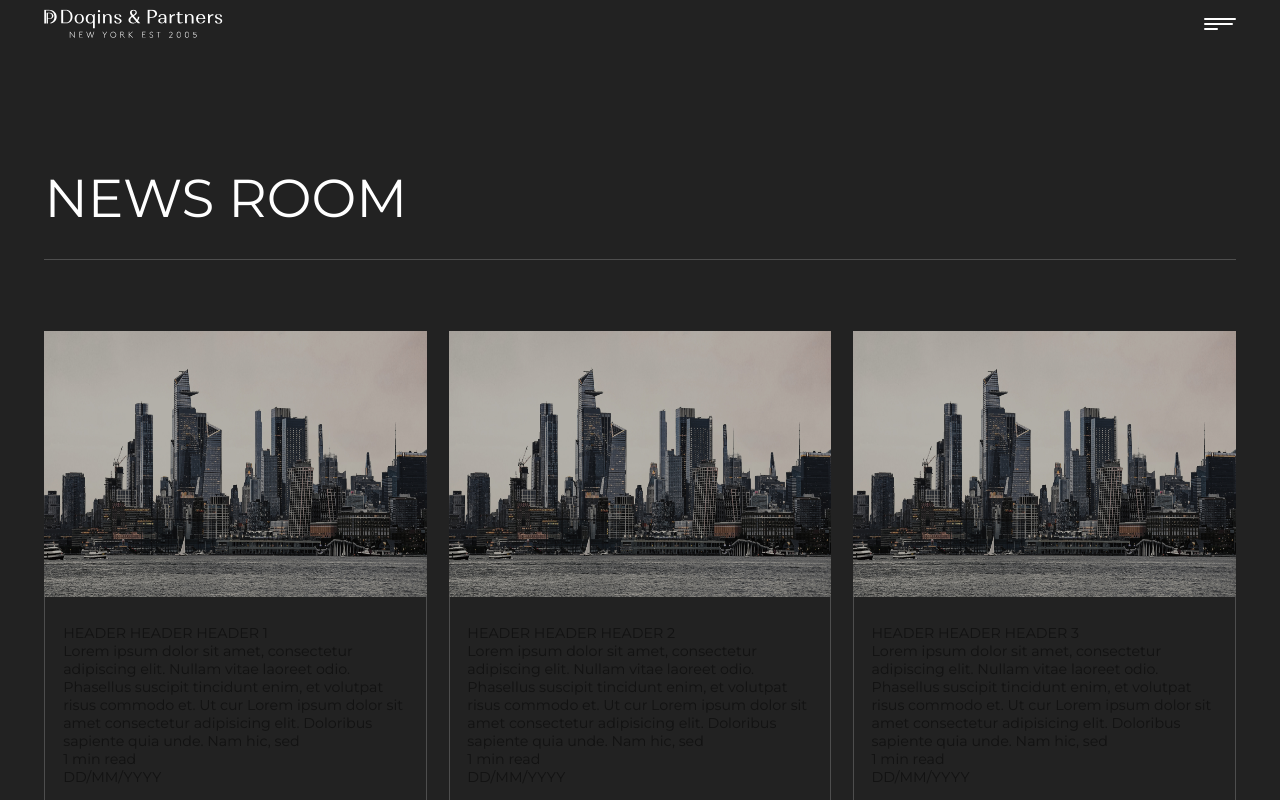
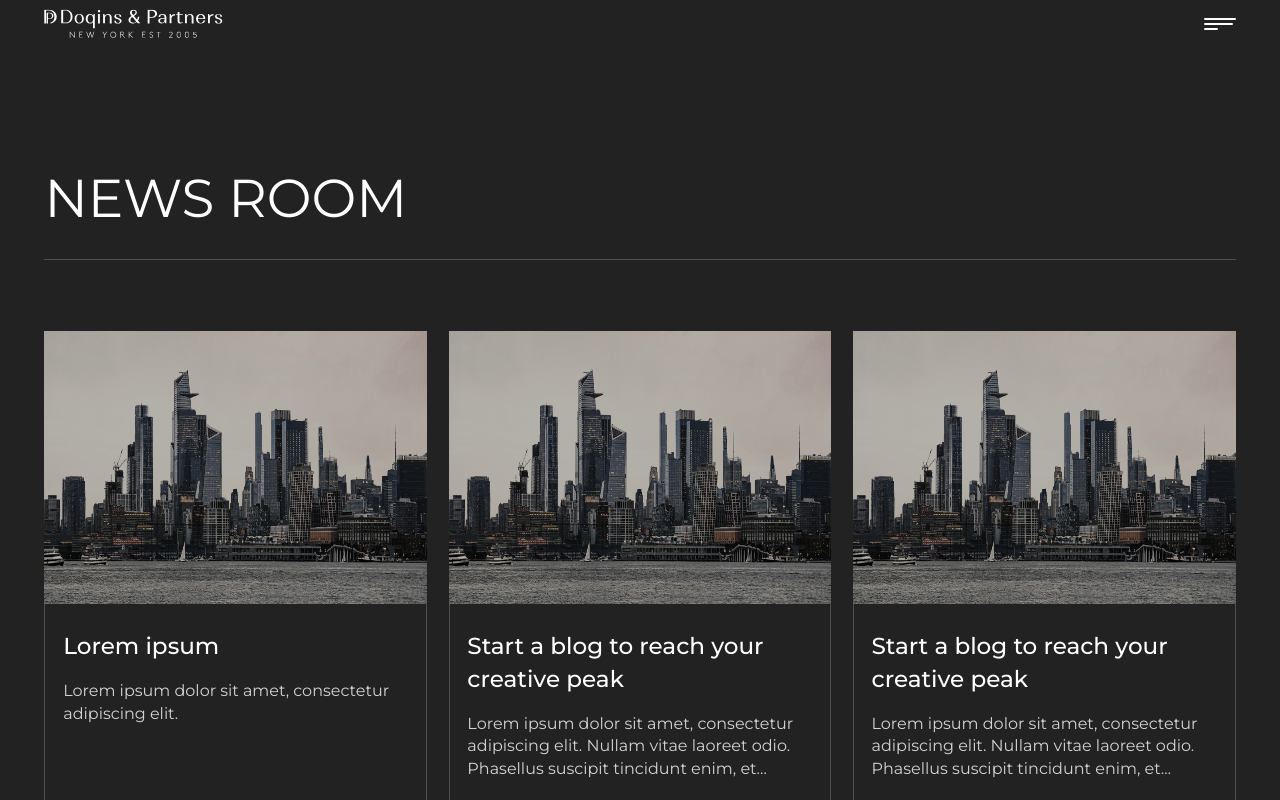
Before and after one commit to deniskeller/dogins, a Next.js app: page /news-and-insights in a window 1280 px wide. Shown: the top 800 px of the page. Built offline with nearby package versions, Linux system fonts and the light colour scheme.

Commit message:
news page

```diff
--- a/src/services/index.tsx
+++ b/src/services/index.tsx
@@ -2,56 +2,56 @@ export const mock_news = [
 	{
 		id: 1,
 		image: '/images/image/main-header-bg.jpeg',
-		title: 'HEADER HEADER HEADER 1',
-		description:
-			'Lorem ipsum dolor sit amet, consectetur adipiscing elit. Nullam	vitae laoreet odio. Phasellus suscipit tincidunt enim, et volutpat	risus commodo et. Ut cur Lorem ipsum dolor sit amet consectetur	adipisicing elit. Doloribus sapiente quia unde. Nam hic, sed',
-		read: '1',
-		date: 'DD/MM/YYYY',
+		title: 'Lorem ipsum',
+		description: 'Lorem ipsum dolor sit amet, consectetur adipiscing elit.',
+		read: 'Dmitriy Bunin',
+		date: '09.01.2022',
 	},
 	{
 		id: 2,
 		image: '/images/image/main-header-bg.jpeg',
-		title: 'HEADER HEADER HEADER 2',
+		title: 'Start a blog to reach your creative peak',
 		description:
 			'Lorem ipsum dolor sit amet, consectetur adipiscing elit. Nullam	vitae laoreet odio. Phasellus suscipit tincidunt enim, et volutpat	risus commodo et. Ut cur Lorem ipsum dolor sit amet consectetur	adipisicing elit. Doloribus sapiente quia unde. Nam hic, sed',
-		read: '1',
-		date: 'DD/MM/YYYY',
+		read: 'Dmitriy Bunin',
+		date: '09.01.2022',
 	},
 
 	{
 		id: 3,
 		image: '/images/image/main-header-bg.jpeg',
-		title: 'HEADER HEADER HEADER 3',
+		title: 'Start a blog to reach your creative peak',
 		description:
 			'Lorem ipsum dolor sit amet, consectetur adipiscing elit. Nullam	vitae laoreet odio. Phasellus suscipit tincidunt enim, et volutpat	risus commodo et. Ut cur Lorem ipsum dolor sit amet consectetur	adipisicing elit. Doloribus sapiente quia unde. Nam hic, sed',
-		read: '1',
-		date: 'DD/MM/YYYY',
+		read: 'Dmitriy Bunin',
+		date: '09.01.2022',
 	},
 	{
 		id: 4,
 		image: '/images/image/main-header-bg.jpeg',
-		title: 'HEADER HEADER HEADER 4',
+		title:
+			'Start a blog to reach your creative peak Start a blog to reach your creative peak ',
 		description:
 			'Lorem ipsum dolor sit amet, consectetur adipiscing elit. Nullam	vitae laoreet odio. Phasellus suscipit tincidunt enim, et volutpat	risus commodo et. Ut cur Lorem ipsum dolor sit amet consectetur	adipisicing elit. Doloribus sapiente quia unde. Nam hic, sed',
-		read: '1',
-		date: 'DD/MM/YYYY',
+		read: 'Dmitriy Bunin',
+		date: '09.01.2022',
 	},
 	{
 		id: 5,
 		image: '/images/image/main-header-bg.jpeg',
-		title: 'HEADER HEADER HEADER 5',
+		title: 'Start a blog to reach your creative peak',
 		description:
 			'Lorem ipsum dolor sit amet, consectetur adipiscing elit. Nullam	vitae laoreet odio. Phasellus suscipit tincidunt enim, et volutpat	risus commodo et. Ut cur Lorem ipsum dolor sit amet consectetur	adipisicing elit. Doloribus sapiente quia unde. Nam hic, sed',
-		read: '1',
-		date: 'DD/MM/YYYY',
+		read: 'Dmitriy Bunin',
+		date: '09.01.2022',
 	},
 	{
 		id: 6,
 		image: '/images/image/main-header-bg.jpeg',
-		title: 'HEADER HEADER HEADER 6',
+		title: 'Start a blog to reach your creative peak',
 		description:
 			'Lorem ipsum dolor sit amet, consectetur adipiscing elit. Nullam	vitae laoreet odio. Phasellus suscipit tincidunt enim, et volutpat	risus commodo et. Ut cur Lorem ipsum dolor sit amet consectetur	adipisicing elit. Doloribus sapiente quia unde. Nam hic, sed',
-		read: '1',
-		date: 'DD/MM/YYYY',
+		read: 'Dmitriy Bunin',
+		date: '09.01.2022',
 	},
 ];
--- a/src/view/landing/News/News.module.scss
+++ b/src/view/landing/News/News.module.scss
@@ -69,88 +69,132 @@
 	}
 
 	.NewsItem {
-		display: flex;
-		flex-direction: column;
+		display: grid;
+		grid-auto-rows: em(307px) auto;
 		cursor: pointer;
+		min-height: em(574px);
+		height: 100%;
+		@include iflaptop {
+			grid-auto-rows: em(259px) auto;
+			min-height: em(476px);
+		}
+		@include iftablet {
+			grid-auto-rows: em(205px) auto;
+			min-height: em(400px);
+		}
+		@include ifmobile {
+			grid-auto-rows: em(196.8px) auto;
+			min-height: em(387px);
+		}
 		&:hover {
 			box-shadow: 0px 3px 25px rgba(180, 150, 53, 0.2);
 			.NewsItem_Body {
 				border-color: $white;
 			}
 		}
+
 		&_Image {
 			width: 100%;
-			height: em(300px);
 			position: relative;
 			overflow: hidden;
 		}
 
 		&_Body {
+			display: flex;
+			flex-direction: column;
 			padding: em(30px) em(20px);
 			border-left: 1px solid rgba(255, 255, 255, 0.2);
 			border-right: 1px solid rgba(255, 255, 255, 0.2);
 			border-bottom: 1px solid rgba(255, 255, 255, 0.2);
 			box-sizing: border-box;
+			@include iflaptop {
+				padding: em(16px) em(16px);
+			}
+			@include iftablet {
+				padding: em(16px) em(16px);
+			}
+			@include ifmobile {
+				padding: em(15px) em(12px);
+			}
 		}
 
-		.NewsItemTitle {
-			font-size: em(16px);
-			font-style: normal;
-			font-weight: 400;
-			line-height: 100%;
-			color: yellow;
-			margin-bottom: em(10px);
-			text-transform: uppercase;
-			cursor: pointer;
-			-webkit-line-clamp: 1;
+		.NewsItem_Title {
+			margin-bottom: em(20px);
+			@include iflaptop {
+				margin-bottom: em(16px);
+			}
+			@include iftablet {
+				margin-bottom: em(12px);
+			}
+			@include ifmobile {
+				margin-bottom: em(12px);
+			}
+			span {
+				font-weight: 500;
+				font-size: em(26px);
+				line-height: 140%;
+				color: $white;
+				-webkit-line-clamp: 2;
 				display: -webkit-box;
 				-webkit-box-orient: vertical;
 				overflow: hidden;
+				@include iflaptop {
+					font-size: em(22px);
+				}
+				@include iftablet {
+					font-size: em(20px);
+				}
 				@include ifmobile {
-				font-size: em(12px);
+					font-size: em(20px);
+				}
 			}
 		}
 
-		.NewsItemDescription {
-			font-size: em(16px);
+		.NewsItem_Description {
+			margin-bottom: em(20px);
+			p {
 				font-weight: 400;
-			line-height: 120%;
-			color: $white;
+				font-size: em(18px);
+				line-height: 140%;
+				color: rgba(255, 255, 255, 0.8);
 				-webkit-line-clamp: 3;
 				display: -webkit-box;
 				-webkit-box-orient: vertical;
 				overflow: hidden;
-			margin-bottom: em(20px);
+				@include iflaptop {
+					font-size: em(16px);
+				}
+				@include iftablet {
+					font-size: em(14px);
+				}
 				@include ifmobile {
-				font-size: em(12px);
+					font-size: em(14px);
+				}
 			}
 		}
 
-		.NewsItemInfo {
+		.NewsItem_Info {
 			display: flex;
 			flex-direction: row;
 			justify-content: space-between;
 			align-items: center;
+			margin-top: auto;
 
-			.NewsItemRead,
-			.NewsItemDate {
-				font-size: em(16px);
-				font-weight: 400;
-				line-height: 100%;
-				color: $grey;
+			&_Author,
+			&_Date {
+				font-weight: 500;
+				font-size: em(14px);
+				line-height: 140%;
+				color: rgba(255, 255, 255, 0.8);
+				@include iflaptop {
+					font-size: em(12px);
+				}
 				@include iftablet {
+					font-size: em(11px);
 				}
 				@include ifmobile {
-					font-size: em(12px);
+					font-size: em(11px);
 				}
-			}
-
-			.NewsItemRead {
-				width: em(117px);
-				height: em(38px);
-				background: $black;
-				border-radius: em(7px);
-				@extend %center;
 			}
 		}
 	}
--- a/src/view/landing/News/News.tsx
+++ b/src/view/landing/News/News.tsx
@@ -34,21 +34,23 @@ const News = () => {
 										src={item.image || '/images/image/main-header-bg.jpeg'}
 										layout='fill'
 										alt={'News & Insights'}
+										priority
 									/>
 								</div>
 
 								<div className={s.NewsItem_Body}>
-									<div className={s.NewsItem_Title}>{item.title}</div>
+									<div className={s.NewsItem_Title}>
+										<span>{item.title}</span>
+									</div>
 
 									<div className={s.NewsItem_Description}>
-										{item.description}
+										<p>{item.description}</p>
 									</div>
 
 									<div className={s.NewsItem_Info}>
-										<div className={s.NewsItem_Info_Read}>
-											{item.read} min read
-										</div>
 										<div className={s.NewsItem_Info_Date}>{item.date}</div>
+
+										<div className={s.NewsItem_Info_Author}>{item.read}</div>
 									</div>
 								</div>
 							</div>
```
Lines whose indentation alone changed are shown as unchanged.
